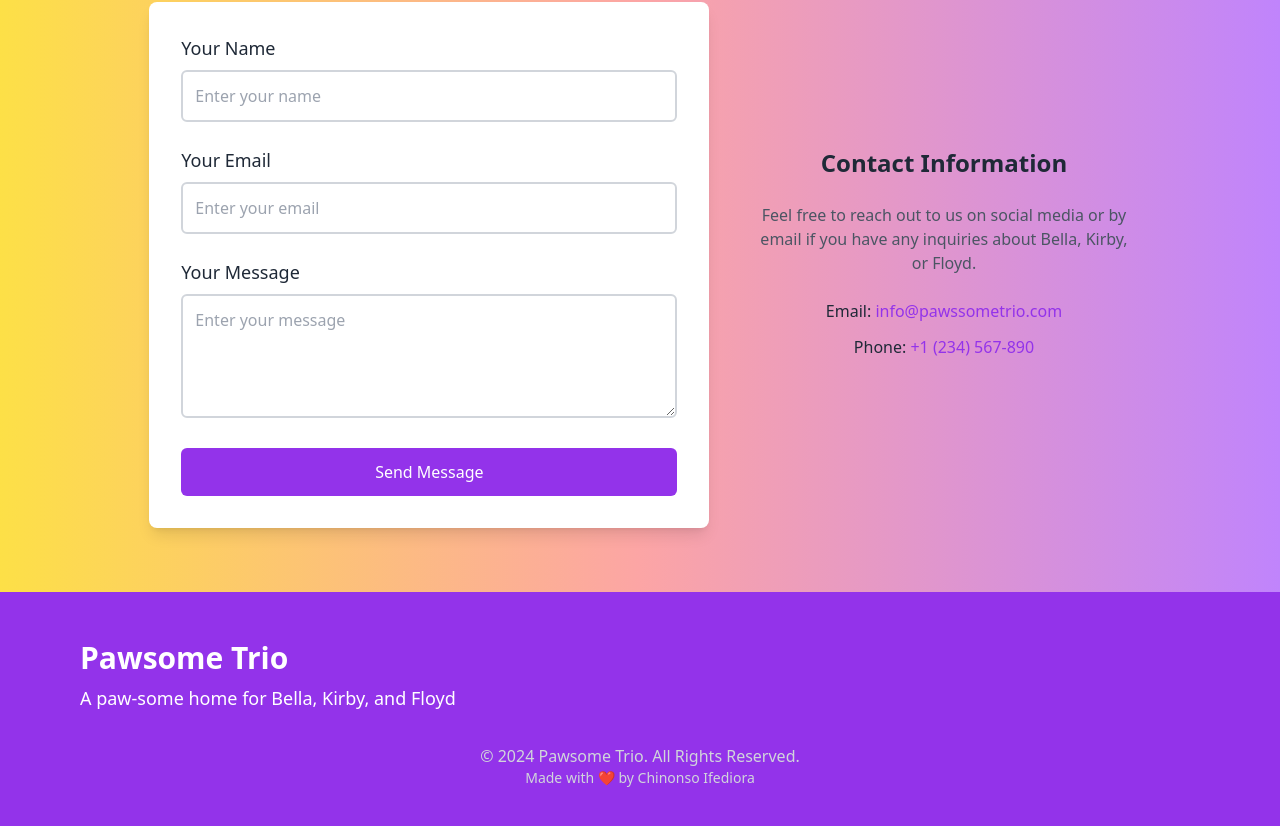
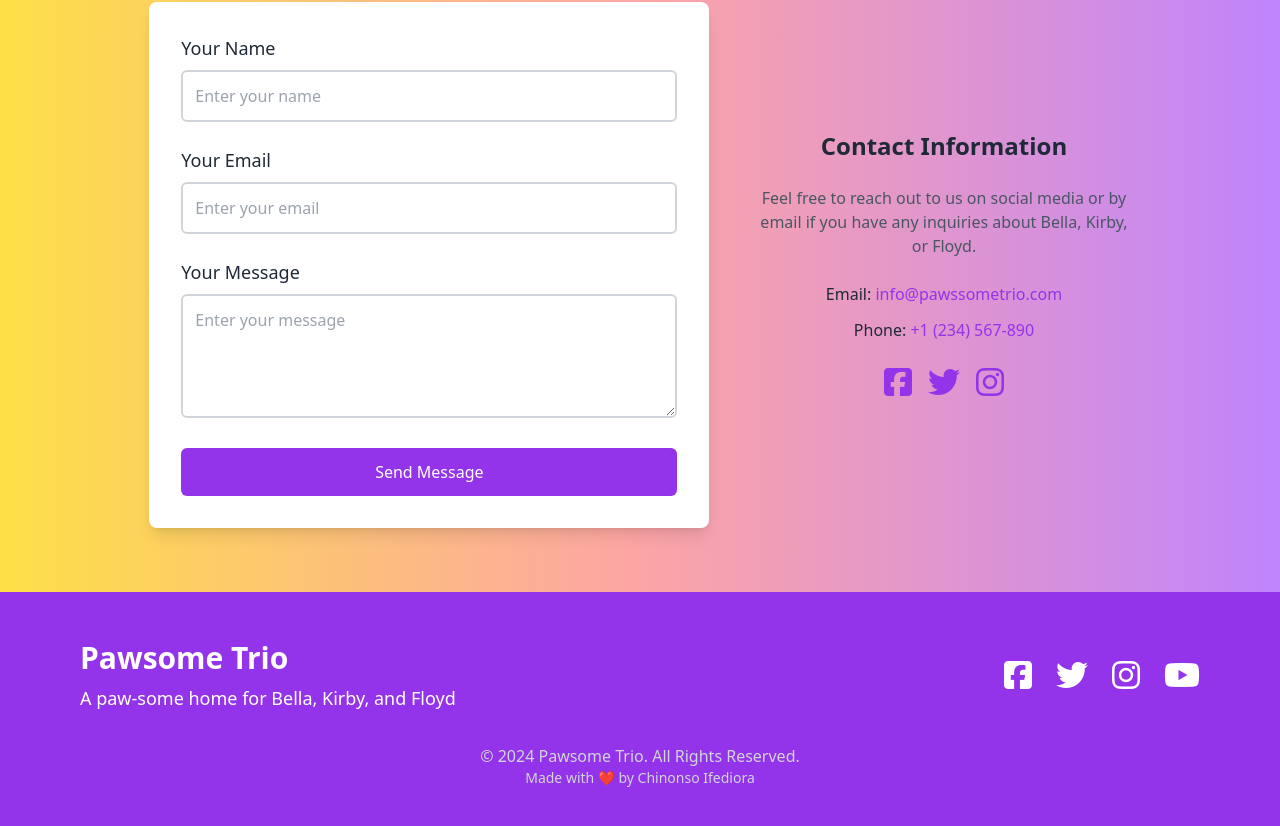
Before and after one commit to Nonso-charles/Pet-website, a plain HTML site: page index.html in a window 1280 px wide. Shown: the part 2298-3124 px from the top of the page. Drawn offline with nearby package versions, Linux system fonts and the light colour scheme.

Commit message:
update index.html

```diff
--- a/index.html
+++ b/index.html
@@ -4,6 +4,9 @@
   <meta charset="UTF-8">
   <meta name="viewport" content="width=device-width, initial-scale=1.0">
   <title>Pawsome Trio</title>
+
+  <link rel="stylesheet" href="https://cdnjs.cloudflare.com/ajax/libs/font-awesome/6.7.1/css/all.min.css" integrity="sha512-5Hs3dF2AEPkpNAR7UiOHba+lRSJNeM2ECkwxUIxC1Q/FLycGTbNapWXB4tP889k5T5Ju8fs4b1P5z/iB4nMfSQ==" crossorigin="anonymous" referrerpolicy="no-referrer" />
+
   <script src="https://cdn.tailwindcss.com"></script>
 
   <link rel="stylesheet" href="styles.css">
```
